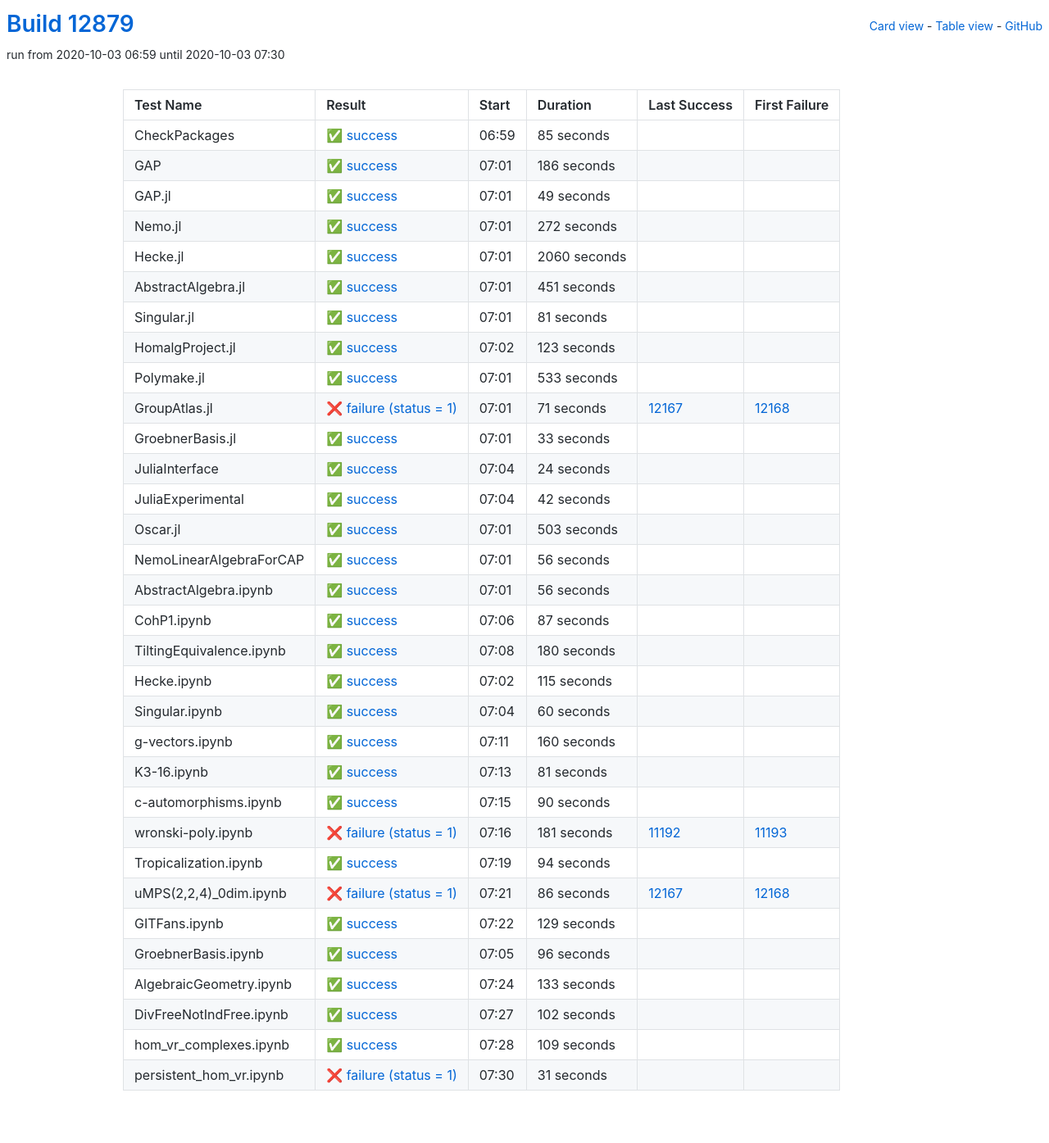
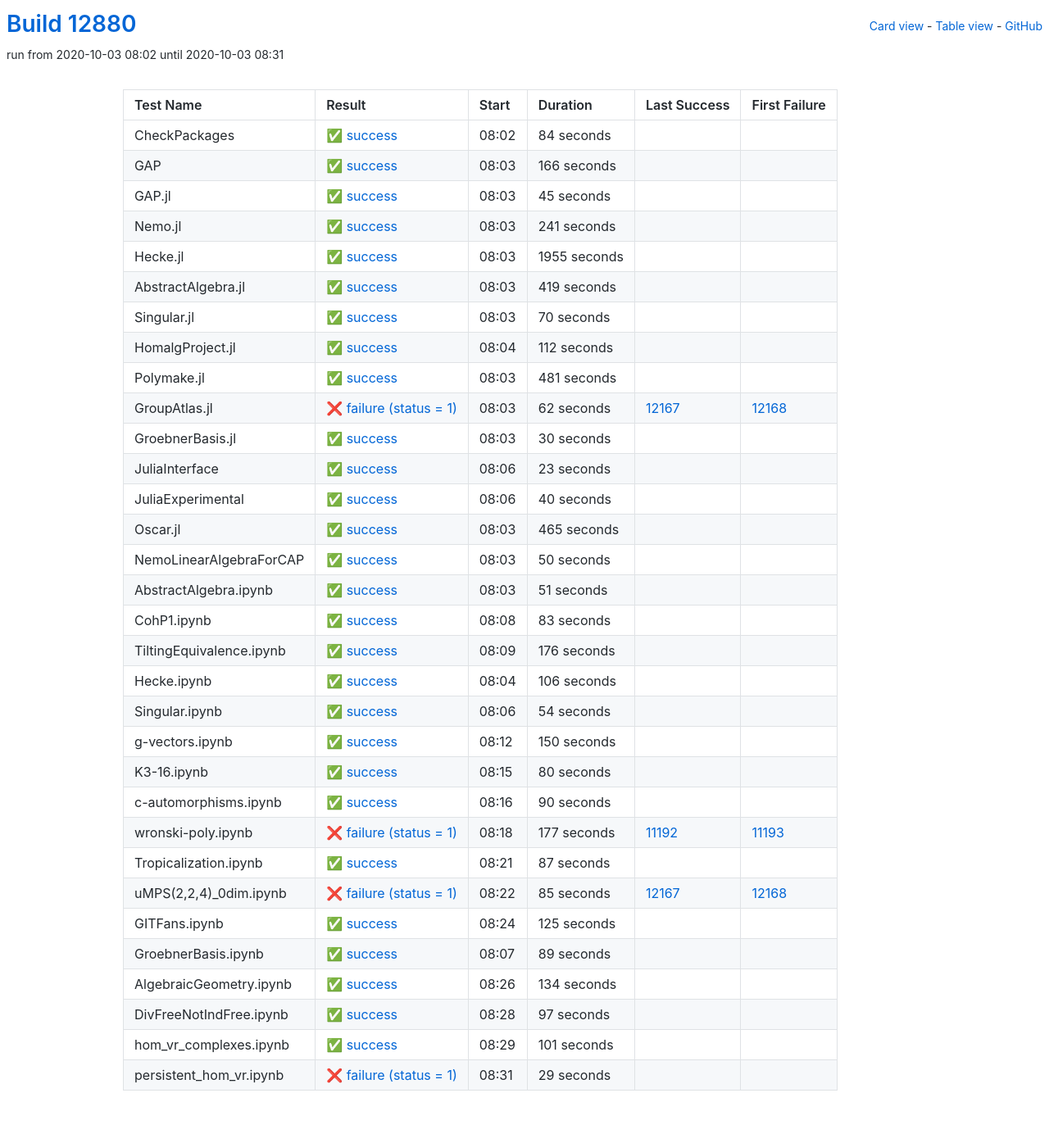
Before and after one commit to oscar-system/oscar-ci-status, a Jekyll site: the page built from table.html, in a window 1280 px wide. Shown: the whole page at 82% size. Built offline with Jekyll 4.4.1, drawn with Linux system fonts in a browser that asks for light colours.

Commit message:
Build #12880

```diff
--- a/_data/ci.yml
+++ b/_data/ci.yml
@@ -1,6 +1,6 @@
 ---
-build: 12879
-build_url: https://oscarci.mathematik.uni-kl.de/job/oscar/12879/
+build: 12880
+build_url: https://oscarci.mathematik.uni-kl.de/job/oscar/12880/
 job: oscar
 organization: oscar-system
 repo: oscar-ci-status
@@ -8,272 +8,272 @@
 tests:
 - name: CheckPackages
   id: checkpackages
-  log: https://oscarci.mathematik.uni-kl.de/job/oscar/12879/artifact/logs/build-12879/CheckPackages.log
-  start: 2020-10-03 06:59
+  log: https://oscarci.mathematik.uni-kl.de/job/oscar/12880/artifact/logs/build-12880/CheckPackages.log
+  start: 2020-10-03 08:02
   success: true
   exitcode: 0
   status: success
-  duration: 85
+  duration: 84
   last_success: false
   last_success_url:
   first_failure: false
   first_failure_url:
 - name: GAP
   id: gap
-  log: https://oscarci.mathematik.uni-kl.de/job/oscar/12879/artifact/logs/build-12879/GAP.log
-  start: 2020-10-03 07:01
+  log: https://oscarci.mathematik.uni-kl.de/job/oscar/12880/artifact/logs/build-12880/GAP.log
+  start: 2020-10-03 08:03
   success: true
   exitcode: 0
   status: success
-  duration: 186
+  duration: 166
   last_success: false
   last_success_url:
   first_failure: false
   first_failure_url:
 - name: GAP.jl
   id: gap-jl
-  log: https://oscarci.mathematik.uni-kl.de/job/oscar/12879/artifact/logs/build-12879/GAP.jl.log
-  start: 2020-10-03 07:01
+  log: https://oscarci.mathematik.uni-kl.de/job/oscar/12880/artifact/logs/build-12880/GAP.jl.log
+  start: 2020-10-03 08:03
   success: true
   exitcode: 0
   status: success
-  duration: 49
+  duration: 45
   last_success: false
   last_success_url:
   first_failure: false
   first_failure_url:
 - name: Nemo.jl
   id: nemo-jl
-  log: https://oscarci.mathematik.uni-kl.de/job/oscar/12879/artifact/logs/build-12879/Nemo.jl.log
-  start: 2020-10-03 07:01
+  log: https://oscarci.mathematik.uni-kl.de/job/oscar/12880/artifact/logs/build-12880/Nemo.jl.log
+  start: 2020-10-03 08:03
   success: true
   exitcode: 0
   status: success
-  duration: 272
+  duration: 241
   last_success: false
   last_success_url:
   first_failure: false
   first_failure_url:
 - name: Hecke.jl
   id: hecke-jl
-  log: https://oscarci.mathematik.uni-kl.de/job/oscar/12879/artifact/logs/build-12879/Hecke.jl.log
-  start: 2020-10-03 07:01
+  log: https://oscarci.mathematik.uni-kl.de/job/oscar/12880/artifact/logs/build-12880/Hecke.jl.log
+  start: 2020-10-03 08:03
   success: true
   exitcode: 0
   status: success
-  duration: 2060
+  duration: 1955
   last_success: false
   last_success_url:
   first_failure: false
   first_failure_url:
 - name: AbstractAlgebra.jl
   id: abstractalgebra-jl
-  log: https://oscarci.mathematik.uni-kl.de/job/oscar/12879/artifact/logs/build-12879/AbstractAlgebra.jl.log
-  start: 2020-10-03 07:01
+  log: https://oscarci.mathematik.uni-kl.de/job/oscar/12880/artifact/logs/build-12880/AbstractAlgebra.jl.log
+  start: 2020-10-03 08:03
   success: true
   exitcode: 0
   status: success
-  duration: 451
+  duration: 419
   last_success: false
   last_success_url:
   first_failure: false
   first_failure_url:
 - name: Singular.jl
   id: singular-jl
-  log: https://oscarci.mathematik.uni-kl.de/job/oscar/12879/artifact/logs/build-12879/Singular.jl.log
-  start: 2020-10-03 07:01
+  log: https://oscarci.mathematik.uni-kl.de/job/oscar/12880/artifact/logs/build-12880/Singular.jl.log
+  start: 2020-10-03 08:03
   success: true
   exitcode: 0
   status: success
-  duration: 81
+  duration: 70
   last_success: false
   last_success_url:
   first_failure: false
   first_failure_url:
 - name: HomalgProject.jl
   id: homalgproject-jl
-  log: https://oscarci.mathematik.uni-kl.de/job/oscar/12879/artifact/logs/build-12879/HomalgProject.jl.log
-  start: 2020-10-03 07:02
+  log: https://oscarci.mathematik.uni-kl.de/job/oscar/12880/artifact/logs/build-12880/HomalgProject.jl.log
+  start: 2020-10-03 08:04
   success: true
   exitcode: 0
   status: success
-  duration: 123
+  duration: 112
   last_success: false
   last_success_url:
   first_failure: false
   first_failure_url:
 - name: Polymake.jl
   id: polymake-jl
-  log: https://oscarci.mathematik.uni-kl.de/job/oscar/12879/artifact/logs/build-12879/Polymake.jl.log
-  start: 2020-10-03 07:01
+  log: https://oscarci.mathematik.uni-kl.de/job/oscar/12880/artifact/logs/build-12880/Polymake.jl.log
+  start: 2020-10-03 08:03
   success: true
   exitcode: 0
   status: success
-  duration: 533
+  duration: 481
   last_success: false
   last_success_url:
   first_failure: false
   first_failure_url:
 - name: GroupAtlas.jl
   id: groupatlas-jl
-  log: https://oscarci.mathematik.uni-kl.de/job/oscar/12879/artifact/logs/build-12879/GroupAtlas.jl.log
-  start: 2020-10-03 07:01
+  log: https://oscarci.mathematik.uni-kl.de/job/oscar/12880/artifact/logs/build-12880/GroupAtlas.jl.log
+  start: 2020-10-03 08:03
   success: false
   exitcode: 1
   status: failure
-  duration: 71
+  duration: 62
   last_success: 12167
   last_success_url: https://oscarci.mathematik.uni-kl.de/job/oscar/12167/
   first_failure: 12168
   first_failure_url: https://oscarci.mathematik.uni-kl.de/job/oscar/12168/
 - name: GroebnerBasis.jl
   id: groebnerbasis-jl
-  log: https://oscarci.mathematik.uni-kl.de/job/oscar/12879/artifact/logs/build-12879/GroebnerBasis.jl.log
-  start: 2020-10-03 07:01
+  log: https://oscarci.mathematik.uni-kl.de/job/oscar/12880/artifact/logs/build-12880/GroebnerBasis.jl.log
+  start: 2020-10-03 08:03
   success: true
   exitcode: 0
   status: success
-  duration: 33
+  duration: 30
   last_success: false
   last_success_url:
   first_failure: false
   first_failure_url:
 - name: JuliaInterface
   id: juliainterface
-  log: https://oscarci.mathematik.uni-kl.de/job/oscar/12879/artifact/logs/build-12879/JuliaInterface.log
-  start: 2020-10-03 07:04
+  log: https://oscarci.mathematik.uni-kl.de/job/oscar/12880/artifact/logs/build-12880/JuliaInterface.log
+  start: 2020-10-03 08:06
   success: true
   exitcode: 0
   status: success
-  duration: 24
+  duration: 23
   last_success: false
   last_success_url:
   first_failure: false
   first_failure_url:
 - name: JuliaExperimental
   id: juliaexperimental
-  log: https://oscarci.mathematik.uni-kl.de/job/oscar/12879/artifact/logs/build-12879/JuliaExperimental.log
-  start: 2020-10-03 07:04
+  log: https://oscarci.mathematik.uni-kl.de/job/oscar/12880/artifact/logs/build-12880/JuliaExperimental.log
+  start: 2020-10-03 08:06
   success: true
   exitcode: 0
   status: success
-  duration: 42
+  duration: 40
   last_success: false
   last_success_url:
   first_failure: false
   first_failure_url:
 - name: Oscar.jl
   id: oscar-jl
-  log: https://oscarci.mathematik.uni-kl.de/job/oscar/12879/artifact/logs/build-12879/Oscar.jl.log
-  start: 2020-10-03 07:01
+  log: https://oscarci.mathematik.uni-kl.de/job/oscar/12880/artifact/logs/build-12880/Oscar.jl.log
+  start: 2020-10-03 08:03
   success: true
   exitcode: 0
   status: success
-  duration: 503
+  duration: 465
   last_success: false
   last_success_url:
   first_failure: false
   first_failure_url:
 - name: NemoLinearAlgebraForCAP
   id: nemolinearalgebraforcap
-  log: https://oscarci.mathematik.uni-kl.de/job/oscar/12879/artifact/logs/build-12879/NemoLinearAlgebraForCAP.log
-  start: 2020-10-03 07:01
+  log: https://oscarci.mathematik.uni-kl.de/job/oscar/12880/artifact/logs/build-12880/NemoLinearAlgebraForCAP.log
+  start: 2020-10-03 08:03
   success: true
   exitcode: 0
   status: success
-  duration: 56
+  duration: 50
   last_success: false
   last_success_url:
   first_failure: false
   first_failure_url:
 - name: AbstractAlgebra.ipynb
   id: abstractalgebra-ipynb
-  log: https://oscarci.mathematik.uni-kl.de/job/oscar/12879/artifact/logs/build-12879/AbstractAlgebra.ipynb.log
-  start: 2020-10-03 07:01
+  log: https://oscarci.mathematik.uni-kl.de/job/oscar/12880/artifact/logs/build-12880/AbstractAlgebra.ipynb.log
+  start: 2020-10-03 08:03
   success: true
   exitcode: 0
   status: success
-  duration: 56
+  duration: 51
   last_success: false
   last_success_url:
   first_failure: false
   first_failure_url:
 - name: CohP1.ipynb
   id: cohp1-ipynb
-  log: https://oscarci.mathematik.uni-kl.de/job/oscar/12879/artifact/logs/build-12879/CohP1.ipynb.log
-  start: 2020-10-03 07:06
+  log: https://oscarci.mathematik.uni-kl.de/job/oscar/12880/artifact/logs/build-12880/CohP1.ipynb.log
+  start: 2020-10-03 08:08
   success: true
   exitcode: 0
   status: success
-  duration: 87
+  duration: 83
   last_success: false
   last_success_url:
   first_failure: false
   first_failure_url:
 - name: TiltingEquivalence.ipynb
   id: tiltingequivalence-ipynb
-  log: https://oscarci.mathematik.uni-kl.de/job/oscar/12879/artifact/logs/build-12879/TiltingEquivalence.ipynb.log
-  start: 2020-10-03 07:08
+  log: https://oscarci.mathematik.uni-kl.de/job/oscar/12880/artifact/logs/build-12880/TiltingEquivalence.ipynb.log
+  start: 2020-10-03 08:09
   success: true
   exitcode: 0
   status: success
-  duration: 180
+  duration: 176
   last_success: false
   last_success_url:
   first_failure: false
   first_failure_url:
 - name: Hecke.ipynb
   id: hecke-ipynb
-  log: https://oscarci.mathematik.uni-kl.de/job/oscar/12879/artifact/logs/build-12879/Hecke.ipynb.log
-  start: 2020-10-03 07:02
+  log: https://oscarci.mathematik.uni-kl.de/job/oscar/12880/artifact/logs/build-12880/Hecke.ipynb.log
+  start: 2020-10-03 08:04
   success: true
   exitcode: 0
   status: success
-  duration: 115
+  duration: 106
   last_success: false
   last_success_url:
   first_failure: false
   first_failure_url:
 - name: Singular.ipynb
   id: singular-ipynb
-  log: https://oscarci.mathematik.uni-kl.de/job/oscar/12879/artifact/logs/build-12879/Singular.ipynb.log
-  start: 2020-10-03 07:04
+  log: https://oscarci.mathematik.uni-kl.de/job/oscar/12880/artifact/logs/build-12880/Singular.ipynb.log
+  start: 2020-10-03 08:06
   success: true
   exitcode: 0
   status: success
-  duration: 60
+  duration: 54
   last_success: false
   last_success_url:
   first_failure: false
   first_failure_url:
 - name: g-vectors.ipynb
   id: g-vectors-ipynb
-  log: https://oscarci.mathematik.uni-kl.de/job/oscar/12879/artifact/logs/build-12879/g-vectors.ipynb.log
-  start: 2020-10-03 07:11
+  log: https://oscarci.mathematik.uni-kl.de/job/oscar/12880/artifact/logs/build-12880/g-vectors.ipynb.log
+  start: 2020-10-03 08:12
   success: true
   exitcode: 0
   status: success
-  duration: 160
+  duration: 150
   last_success: false
   last_success_url:
   first_failure: false
   first_failure_url:
 - name: K3-16.ipynb
   id: k3-16-ipynb
-  log: https://oscarci.mathematik.uni-kl.de/job/oscar/12879/artifact/logs/build-12879/K3-16.ipynb.log
-  start: 2020-10-03 07:13
+  log: https://oscarci.mathematik.uni-kl.de/job/oscar/12880/artifact/logs/build-12880/K3-16.ipynb.log
+  start: 2020-10-03 08:15
   success: true
   exitcode: 0
   status: success
-  duration: 81
+  duration: 80
   last_success: false
   last_success_url:
   first_failure: false
   first_failure_url:
 - name: c-automorphisms.ipynb
   id: c-automorphisms-ipynb
-  log: https://oscarci.mathematik.uni-kl.de/job/oscar/12879/artifact/logs/build-12879/c-automorphisms.ipynb.log
-  start: 2020-10-03 07:15
+  log: https://oscarci.mathematik.uni-kl.de/job/oscar/12880/artifact/logs/build-12880/c-automorphisms.ipynb.log
+  start: 2020-10-03 08:16
   success: true
   exitcode: 0
   status: success
@@ -284,108 +284,108 @@
   first_failure_url:
 - name: wronski-poly.ipynb
   id: wronski-poly-ipynb
-  log: https://oscarci.mathematik.uni-kl.de/job/oscar/12879/artifact/logs/build-12879/wronski-poly.ipynb.log
-  start: 2020-10-03 07:16
+  log: https://oscarci.mathematik.uni-kl.de/job/oscar/12880/artifact/logs/build-12880/wronski-poly.ipynb.log
+  start: 2020-10-03 08:18
   success: false
   exitcode: 1
   status: failure
-  duration: 181
+  duration: 177
   last_success: 11192
   last_success_url: https://oscarci.mathematik.uni-kl.de/job/oscar/11192/
   first_failure: 11193
   first_failure_url: https://oscarci.mathematik.uni-kl.de/job/oscar/11193/
 - name: Tropicalization.ipynb
   id: tropicalization-ipynb
-  log: https://oscarci.mathematik.uni-kl.de/job/oscar/12879/artifact/logs/build-12879/Tropicalization.ipynb.log
-  start: 2020-10-03 07:19
+  log: https://oscarci.mathematik.uni-kl.de/job/oscar/12880/artifact/logs/build-12880/Tropicalization.ipynb.log
+  start: 2020-10-03 08:21
   success: true
   exitcode: 0
   status: success
-  duration: 94
+  duration: 87
   last_success: false
   last_success_url:
   first_failure: false
   first_failure_url:
 - name: uMPS(2,2,4)_0dim.ipynb
   id: umps-2-2-4-0dim-ipynb
-  log: https://oscarci.mathematik.uni-kl.de/job/oscar/12879/artifact/logs/build-12879/uMPS-2-2-4-_0dim.ipynb.log
-  start: 2020-10-03 07:21
+  log: https://oscarci.mathematik.uni-kl.de/job/oscar/12880/artifact/logs/build-12880/uMPS-2-2-4-_0dim.ipynb.log
+  start: 2020-10-03 08:22
   success: false
   exitcode: 1
   status: failure
-  duration: 86
+  duration: 85
   last_success: 12167
   last_success_url: https://oscarci.mathematik.uni-kl.de/job/oscar/12167/
   first_failure: 12168
   first_failure_url: https://oscarci.mathematik.uni-kl.de/job/oscar/12168/
 - name: GITFans.ipynb
   id: gitfans-ipynb
-  log: https://oscarci.mathematik.uni-kl.de/job/oscar/12879/artifact/logs/build-12879/GITFans.ipynb.log
-  start: 2020-10-03 07:22
+  log: https://oscarci.mathematik.uni-kl.de/job/oscar/12880/artifact/logs/build-12880/GITFans.ipynb.log
+  start: 2020-10-03 08:24
   success: true
   exitcode: 0
   status: success
-  duration: 129
+  duration: 125
   last_success: false
   last_success_url:
   first_failure: false
   first_failure_url:
 - name: GroebnerBasis.ipynb
   id: groebnerbasis-ipynb
-  log: https://oscarci.mathematik.uni-kl.de/job/oscar/12879/artifact/logs/build-12879/GroebnerBasis.ipynb.log
-  start: 2020-10-03 07:05
+  log: https://oscarci.mathematik.uni-kl.de/job/oscar/12880/artifact/logs/build-12880/GroebnerBasis.ipynb.log
+  start: 2020-10-03 08:07
   success: true
   exitcode: 0
   status: success
-  duration: 96
+  duration: 89
   last_success: false
   last_success_url:
   first_failure: false
   first_failure_url:
 - name: AlgebraicGeometry.ipynb
   id: algebraicgeometry-ipynb
-  log: https://oscarci.mathematik.uni-kl.de/job/oscar/12879/artifact/logs/build-12879/AlgebraicGeometry.ipynb.log
-  start: 2020-10-03 07:24
+  log: https://oscarci.mathematik.uni-kl.de/job/oscar/12880/artifact/logs/build-12880/AlgebraicGeometry.ipynb.log
+  start: 2020-10-03 08:26
   success: true
   exitcode: 0
   status: success
-  duration: 133
+  duration: 134
   last_success: false
   last_success_url:
   first_failure: false
   first_failure_url:
 - name: DivFreeNotIndFree.ipynb
   id: divfreenotindfree-ipynb
-  log: https://oscarci.mathematik.uni-kl.de/job/oscar/12879/artifact/logs/build-12879/DivFreeNotIndFree.ipynb.log
-  start: 2020-10-03 07:27
+  log: https://oscarci.mathematik.uni-kl.de/job/oscar/12880/artifact/logs/build-12880/DivFreeNotIndFree.ipynb.log
+  start: 2020-10-03 08:28
   success: true
   exitcode: 0
   status: success
-  duration: 102
+  duration: 97
   last_success: false
   last_success_url:
   first_failure: false
   first_failure_url:
 - name: hom_vr_complexes.ipynb
   id: hom-vr-complexes-ipynb
-  log: https://oscarci.mathematik.uni-kl.de/job/oscar/12879/artifact/logs/build-12879/hom_vr_complexes.ipynb.log
-  start: 2020-10-03 07:28
+  log: https://oscarci.mathematik.uni-kl.de/job/oscar/12880/artifact/logs/build-12880/hom_vr_complexes.ipynb.log
+  start: 2020-10-03 08:29
   success: true
   exitcode: 0
   status: success
-  duration: 109
+  duration: 101
   last_success: false
   last_success_url:
   first_failure: false
   first_failure_url:
 - name: persistent_hom_vr.ipynb
   id: persistent-hom-vr-ipynb
-  log: https://oscarci.mathematik.uni-kl.de/job/oscar/12879/artifact/logs/build-12879/persistent_hom_vr.ipynb.log
-  start: 2020-10-03 07:30
+  log: https://oscarci.mathematik.uni-kl.de/job/oscar/12880/artifact/logs/build-12880/persistent_hom_vr.ipynb.log
+  start: 2020-10-03 08:31
   success: false
   exitcode: 1
   status: failure
-  duration: 31
+  duration: 29
   last_success: false
   last_success_url:
   first_failure: false
```
Also changed, not shown: README.md.
